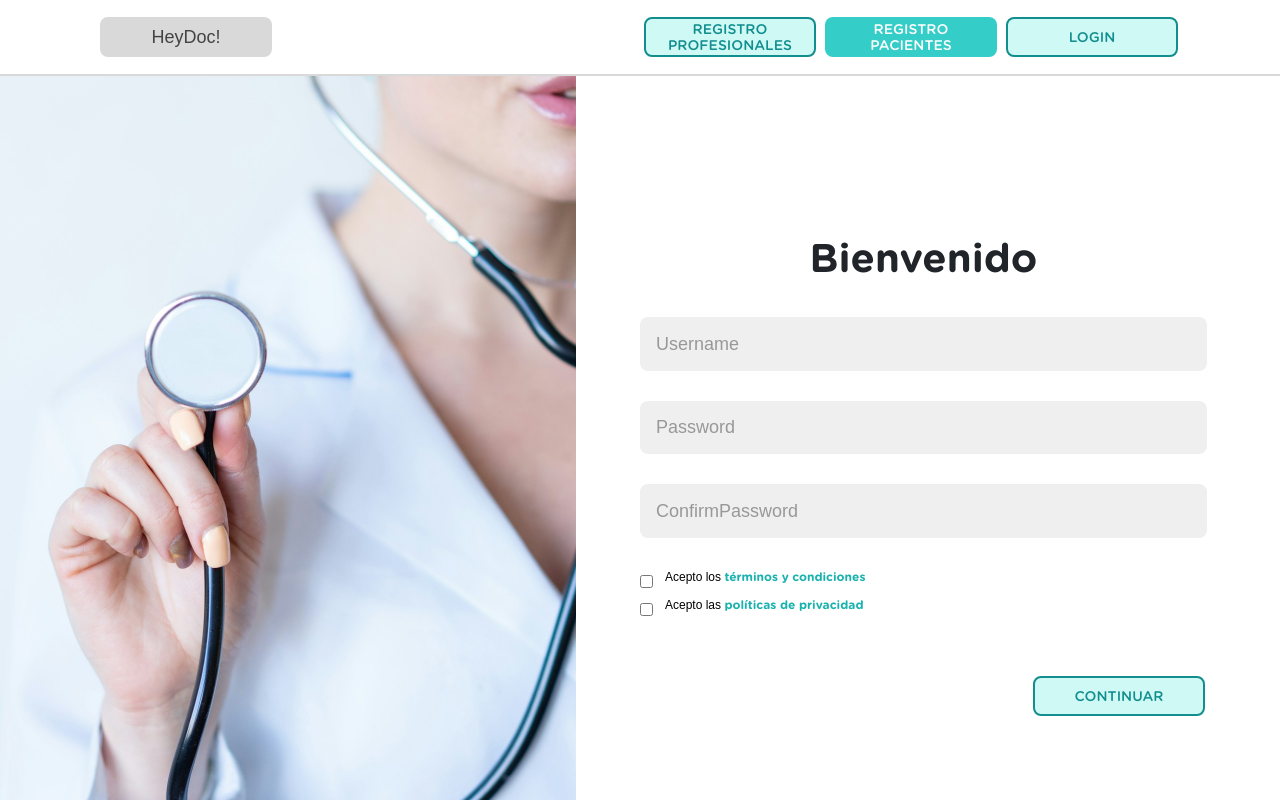
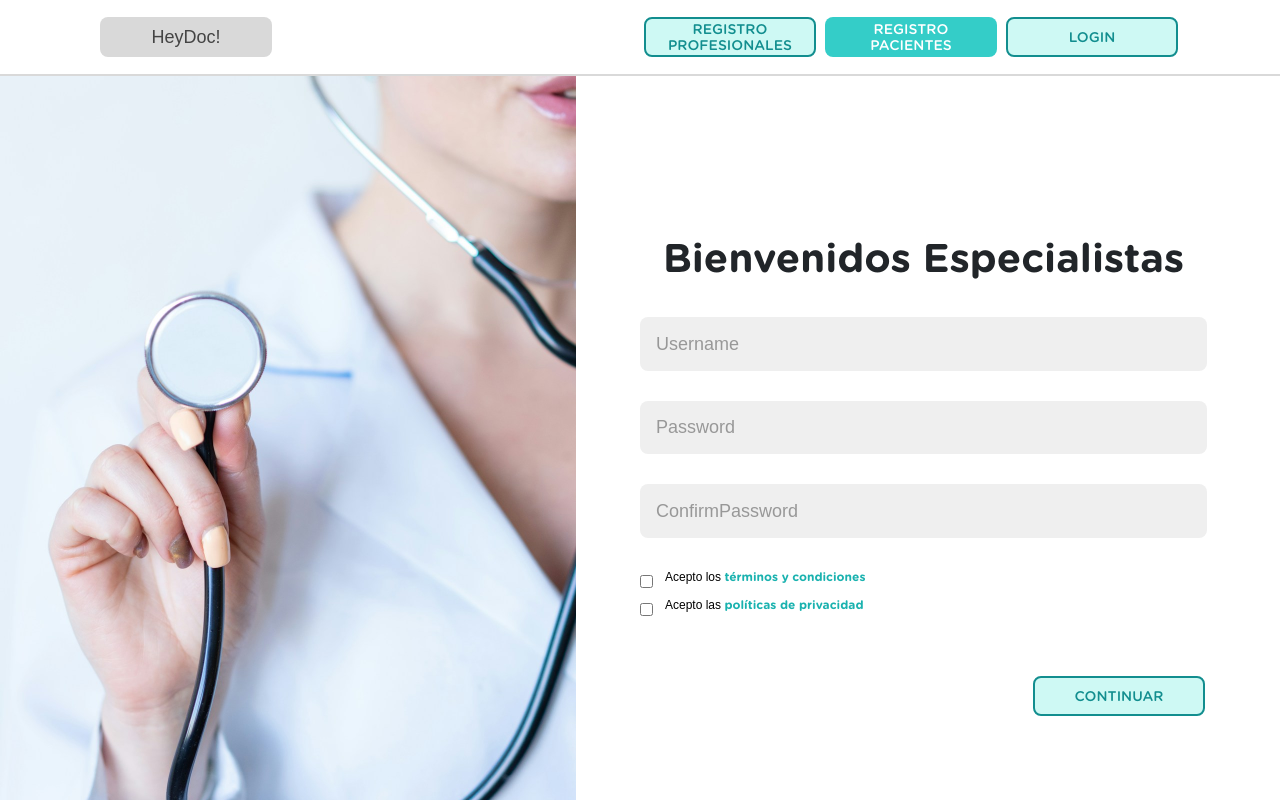
Before and after one commit to No-Country-simulation/S17-02-ft-Java-React, a React app in the folder frontend/: page /registerespecialist in a window 1280 px wide. Shown: the top 800 px of the page. Built offline with nearby package versions, Linux system fonts and the light colour scheme; the HTML template or start-up script is replaced by a standard one; a web font is replaced by a local one.

Commit message:
titulos de registros

```diff
--- a/frontend/src/components/registerEspecialist/index.tsx
+++ b/frontend/src/components/registerEspecialist/index.tsx
@@ -13,7 +13,7 @@ export const RegisterEspecialist: React.FC = () => {
 
       <form onSubmit={handleSubmit} className="form-container">
         <div className="d-flex justify-content-start">
-          <h2 className="">Bienvenido</h2>
+          <h2 className="">Bienvenidos Especialistas</h2>
         </div>
 
         <FormField
--- a/frontend/src/components/registerUser/index.tsx
+++ b/frontend/src/components/registerUser/index.tsx
@@ -13,7 +13,7 @@ export const RegisterUser: React.FC = () => {
 
       <form onSubmit={handleSubmit} className="form-container">
         <div className="d-flex justify-content-start">
-          <h2 className="">Bienvenido</h2>
+          <h2 className="">Bienvenidos Pacientes</h2>
         </div>
 
         <FormField
```
